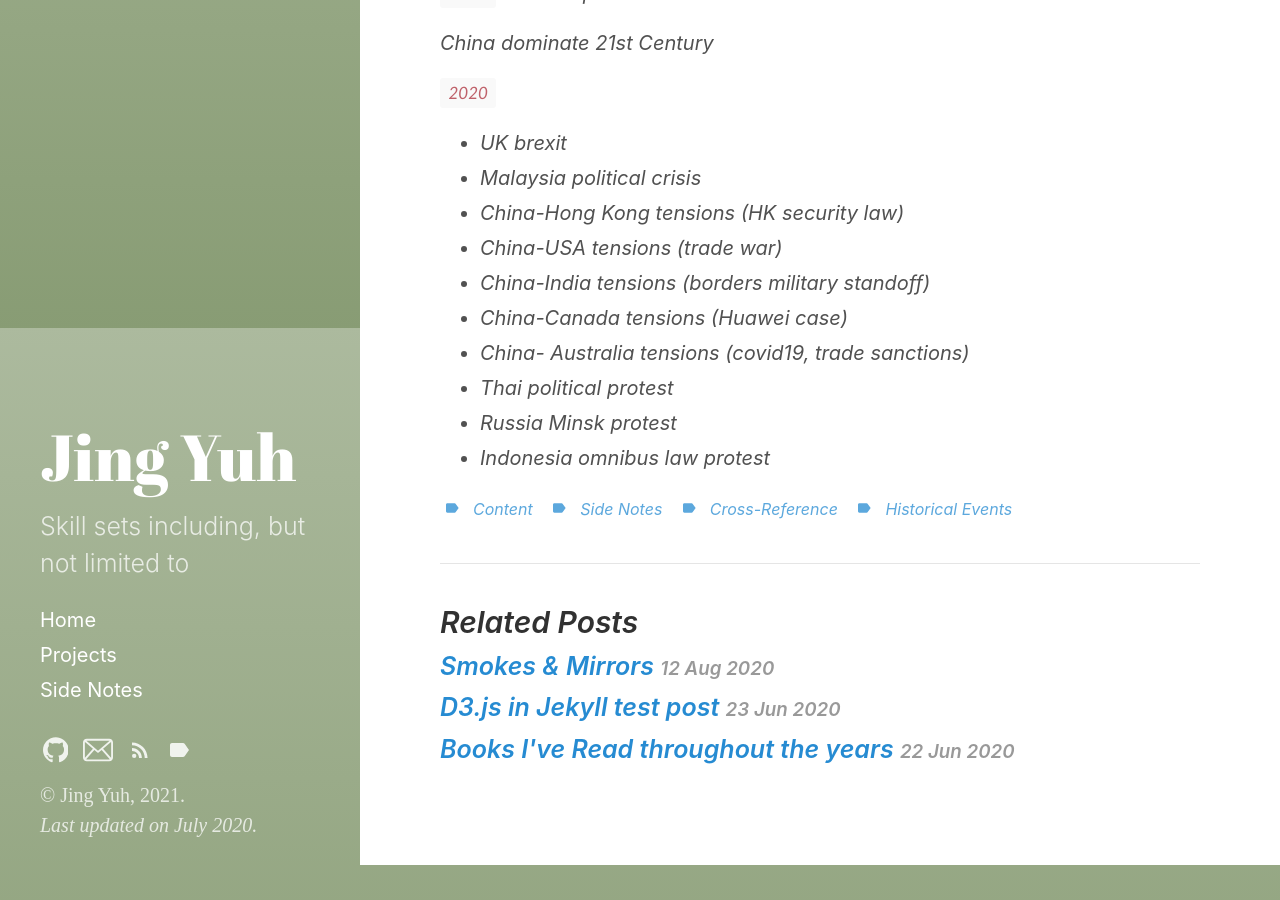
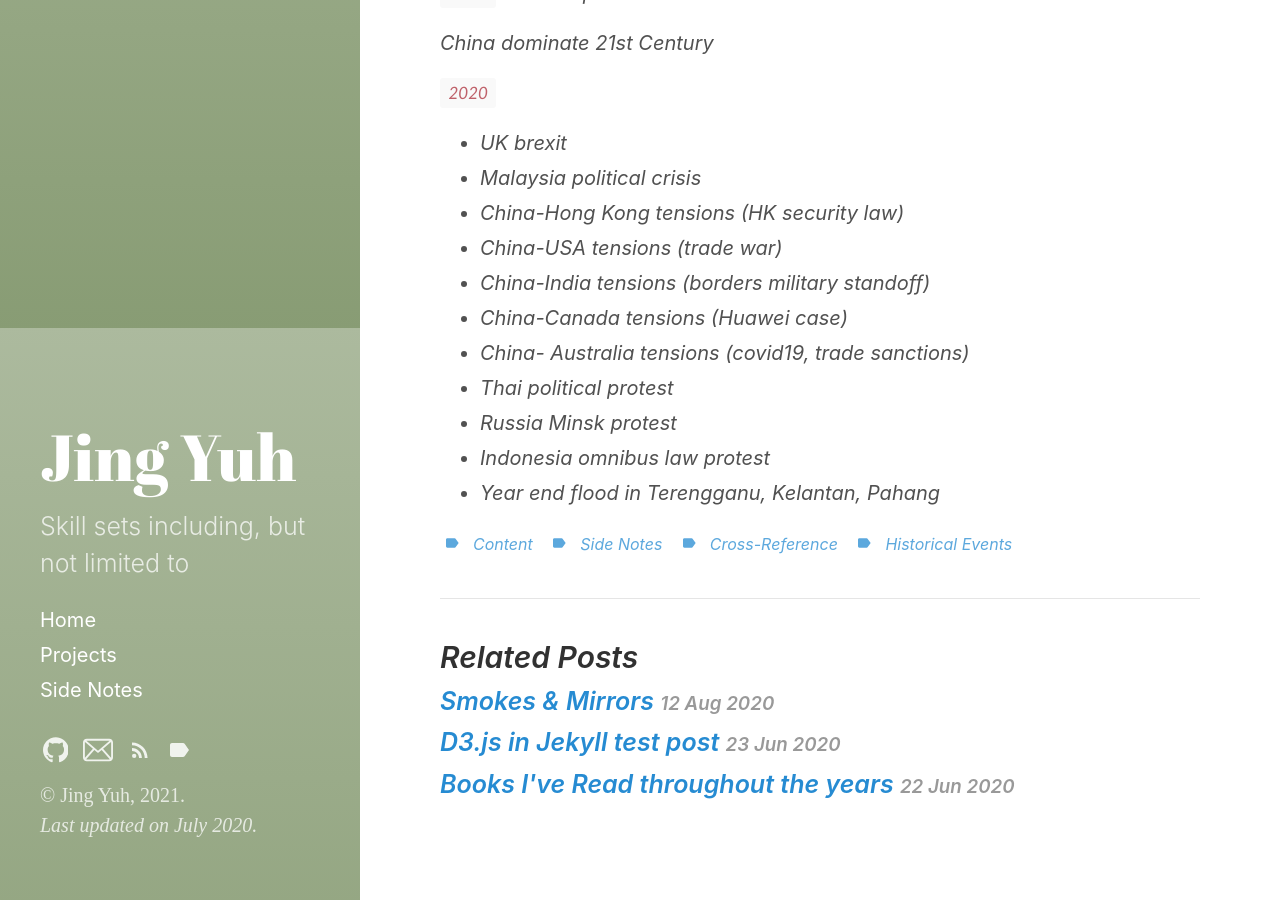
Before and after one commit to jyang123-bit/Website, a Jekyll site: the page built from _posts/2020-06-23-SideNotes-Cross-reference-historical-events.md, in a window 1280 px wide and 900 px high, scrolled down 6872 px. Built offline with Jekyll 4.4.1, drawn with Linux system fonts in a browser that asks for light colours; before the commit the page ends 7737 px from its top, so only the background shows below that.

Commit message:
Update 2020-06-23-SideNotes-Cross-reference-historical-events.md

```diff
--- a/_posts/2020-06-23-SideNotes-Cross-reference-historical-events.md
+++ b/_posts/2020-06-23-SideNotes-Cross-reference-historical-events.md
@@ -269,3 +269,4 @@ China dominate 21st Century
 - Thai political protest
 - Russia Minsk protest
 - Indonesia omnibus law protest
+- Year end flood in Terengganu, Kelantan, Pahang
```
